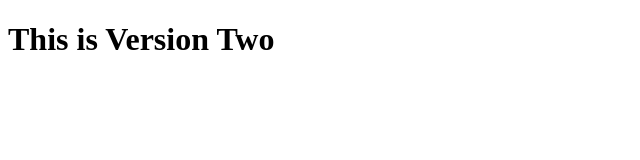
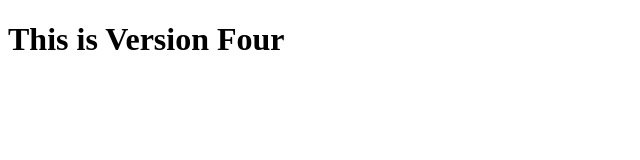
Before and after one commit to Aksa11/Myrepo, a plain HTML site: page index.html in a window 1280 px wide. Shown: the full height of the page, 0-640 px from the left. Drawn offline with Linux system fonts and the light colour scheme.

Commit message:
Third Version of File

```diff
--- a/index.html
+++ b/index.html
@@ -6,6 +6,6 @@
     <title>Document</title>
 </head>
 <body>
-    <h1>This is Version Two</h1>
+    <h1>This is Version Four</h1>
 </body>
 </html>
```
